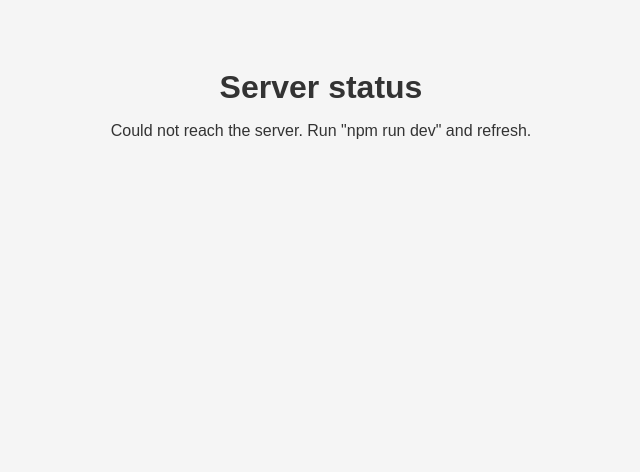
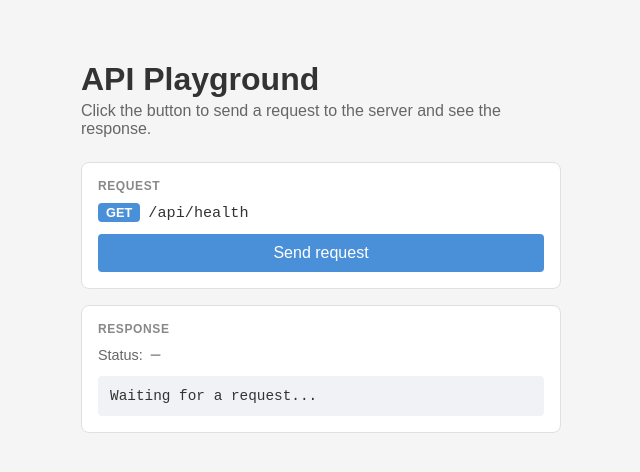
Before and after one commit to zaclim282-code/BED-CA1-CA2-P2531153-DCS-1B-09, a website: page src/frontend/index.html in a window 1280 px wide. Shown: the whole page, without its empty margins (319-959 px from the left). Drawn offline with Linux system fonts and the light colour scheme; no server answers.

Commit message:
better style frontend

```diff
--- a/src/frontend/index.html
+++ b/src/frontend/index.html
@@ -4,14 +4,34 @@
 <head>
   <meta charset="UTF-8">
   <meta name="viewport" content="width=device-width, initial-scale=1.0">
-  <title>App</title>
+  <title>API Playground</title>
   <link rel="stylesheet" href="style.css">
 </head>
 
 <body>
   <main>
-    <h1>Server status</h1>
-    <p id="status">Checking...</p>
+    <h1>API Playground</h1>
+    <p class="hint">Click the button to send a request to the server and see the response.</p>
+
+    <!-- REQUEST: what we send, and where it goes -->
+    <section class="card">
+      <span class="label">Request</span>
+      <div class="line">
+        <span class="method">GET</span>
+        <span class="url">/api/health</span>
+      </div>
+      <button id="send-btn">Send request</button>
+    </section>
+
+    <!-- RESPONSE: what the server sends back -->
+    <section class="card">
+      <span class="label">Response</span>
+      <div class="line">
+        <span class="status-label">Status:</span>
+        <span id="status" class="status">—</span>
+      </div>
+      <pre id="body">Waiting for a request...</pre>
+    </section>
   </main>
 
   <script src="main.js" defer></script>
--- a/src/frontend/main.js
+++ b/src/frontend/main.js
@@ -1,17 +1,27 @@
-// Check the backend health endpoint and show the result on the page.
+// When the button is clicked, send a GET request to /api/health
+// and show the response status and body on the page.
 
+const sendBtn = document.getElementById('send-btn');
 const statusEl = document.getElementById('status');
+const bodyEl = document.getElementById('body');
 
-const checkHealth = async () => {
+const sendRequest = async () => {
+  statusEl.textContent = '...';
+  bodyEl.textContent = 'Sending request...';
+
   try {
     const response = await fetch('/api/health');
     const data = await response.json();
-    statusEl.textContent = data.status === 'ok'
-      ? 'Server is healthy ✅'
-      : 'Server responded, but not healthy.';
+
+    // Show the HTTP status code (e.g. 200) and the JSON body the server returned.
+    statusEl.textContent = `${response.status} ${response.statusText}`;
+    statusEl.classList.toggle('ok', response.ok);
+    bodyEl.textContent = JSON.stringify(data, null, 2);
   } catch (error) {
-    statusEl.textContent = 'Could not reach the server. Run "npm run dev" and refresh.';
+    statusEl.textContent = 'No response';
+    statusEl.classList.remove('ok');
+    bodyEl.textContent = 'Could not reach the server. Run "npm run dev" and try again.';
   }
 };
 
-checkHealth();
+sendBtn.addEventListener('click', sendRequest);
--- a/src/frontend/style.css
+++ b/src/frontend/style.css
@@ -1,16 +1,110 @@
+* {
+  box-sizing: border-box;
+}
+
 body {
   font-family: Arial, Helvetica, sans-serif;
   background-color: #f5f5f5;
   color: #333;
-  display: flex;
-  justify-content: center;
+  margin: 0;
   padding: 40px 20px;
 }
 
 main {
-  text-align: center;
+  max-width: 480px;
+  margin: 0 auto;
 }
 
 h1 {
+  margin-bottom: 4px;
+}
+
+.hint {
+  color: #666;
+  margin-top: 0;
+  margin-bottom: 24px;
+}
+
+/* Each card is one half of the request/response pair */
+.card {
+  background-color: #fff;
+  border: 1px solid #e0e0e0;
+  border-radius: 8px;
+  padding: 16px;
+  margin-bottom: 16px;
+}
+
+/* Small uppercase label: "Request" / "Response" */
+.label {
+  display: block;
+  font-size: 0.75rem;
+  font-weight: bold;
+  text-transform: uppercase;
+  letter-spacing: 0.05em;
+  color: #888;
   margin-bottom: 10px;
 }
+
+.line {
+  display: flex;
+  align-items: center;
+  gap: 8px;
+  margin-bottom: 12px;
+}
+
+/* Method + URL styled like a real HTTP request line */
+.method {
+  background-color: #4a90d9;
+  color: #fff;
+  font-weight: bold;
+  font-size: 0.8rem;
+  padding: 2px 8px;
+  border-radius: 4px;
+}
+
+.url {
+  font-family: "Courier New", monospace;
+  font-size: 0.95rem;
+}
+
+button {
+  width: 100%;
+  padding: 10px;
+  font-size: 1rem;
+  background-color: #4a90d9;
+  color: #fff;
+  border: none;
+  border-radius: 4px;
+  cursor: pointer;
+}
+
+button:hover {
+  background-color: #357abd;
+}
+
+.status-label {
+  color: #666;
+  font-size: 0.9rem;
+}
+
+/* Status code — grey by default, green on a successful (2xx) response */
+.status {
+  font-family: "Courier New", monospace;
+  font-weight: bold;
+  color: #999;
+}
+
+.status.ok {
+  color: #2e7d32;
+}
+
+/* The raw response body, shown as formatted JSON */
+pre {
+  background-color: #f0f2f5;
+  border-radius: 4px;
+  padding: 12px;
+  margin: 0;
+  font-size: 0.9rem;
+  white-space: pre-wrap;
+  word-break: break-word;
+}
```
